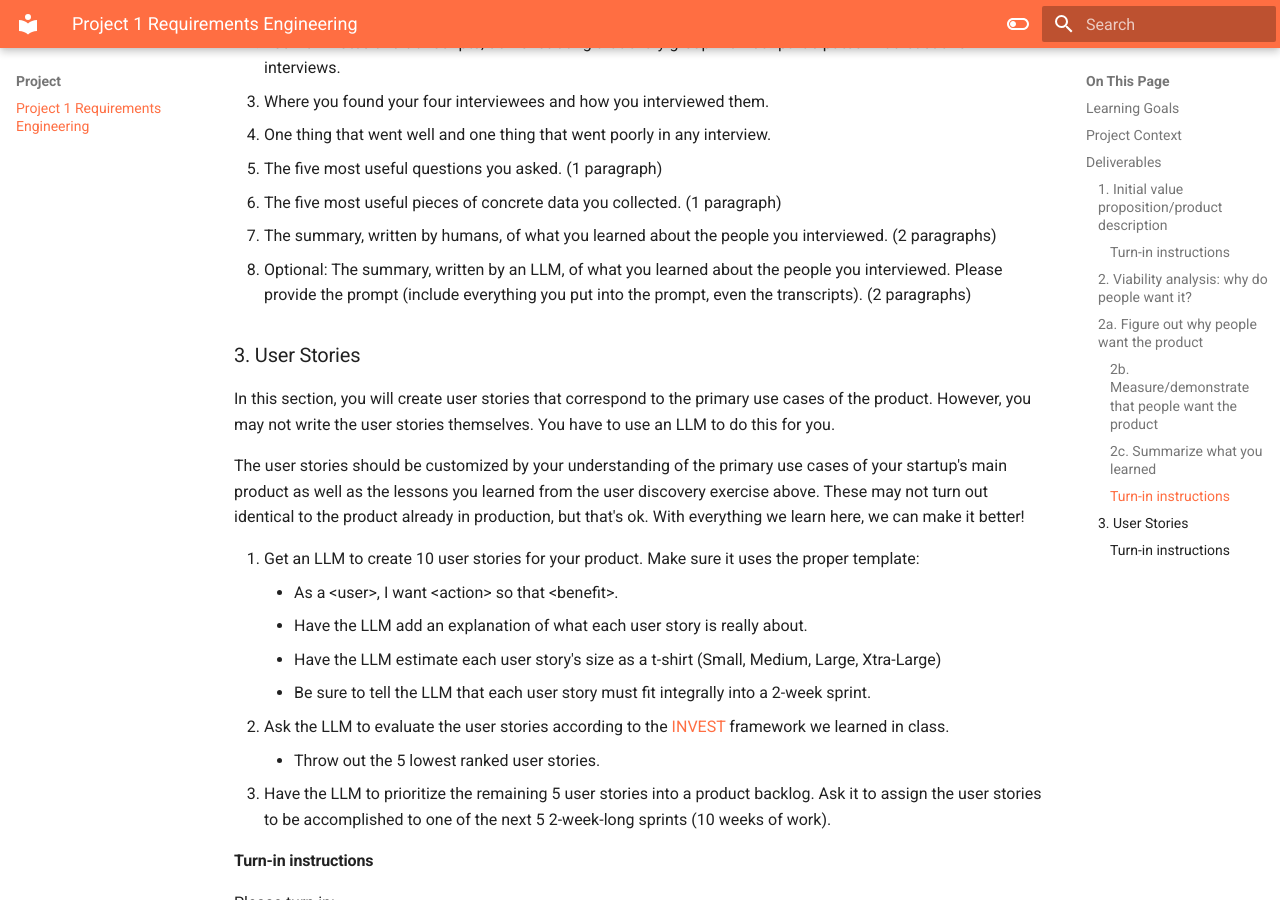
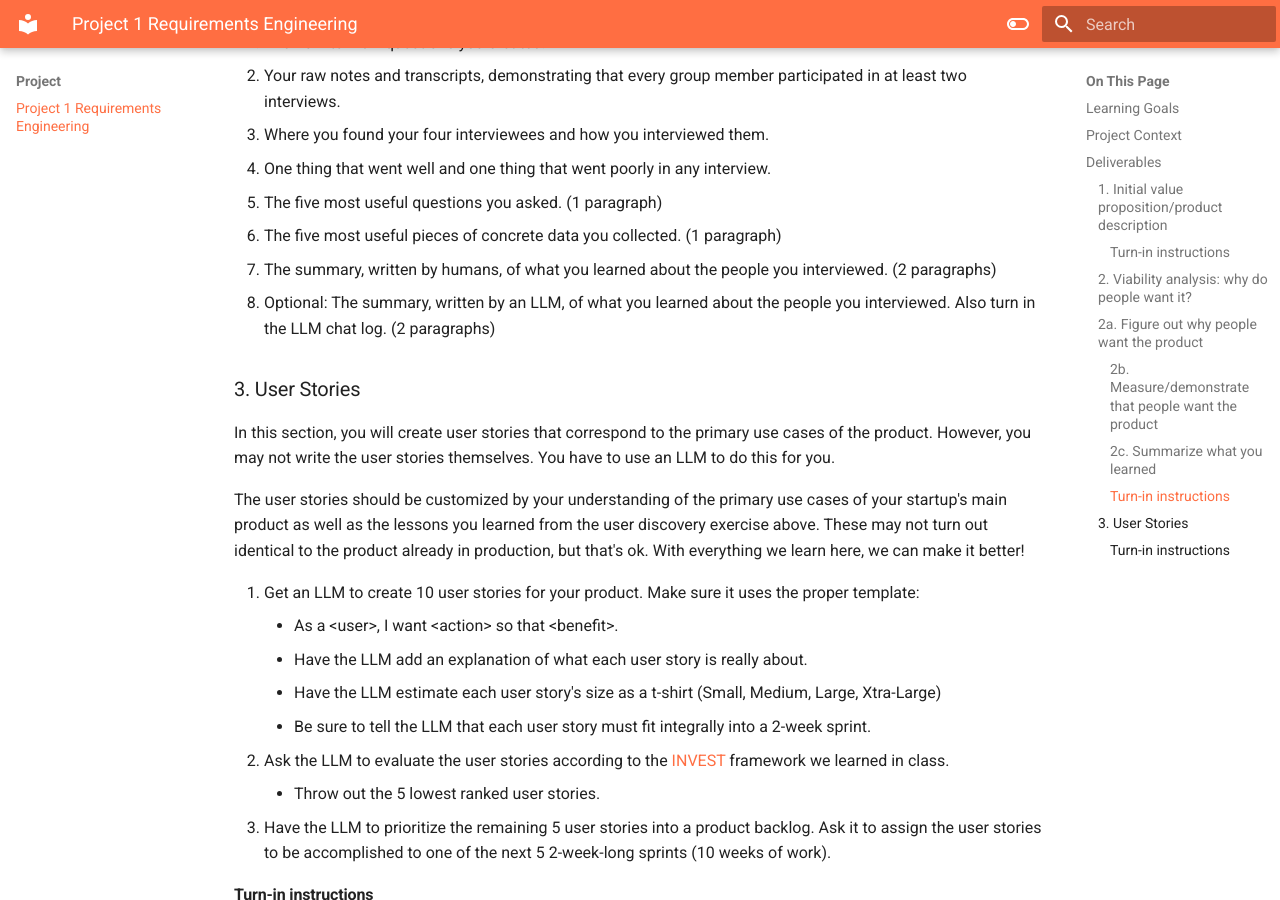
Before and after one commit to AI-Developer-Tools/ai-developer-tools.github.io, an MkDocs documentation site: the page built from docs/project/p1.md, in a window 1280 px wide and 900 px high, scrolled down 2247 px. Built offline with MkDocs 1.6.1 and Material for MkDocs 9.7.7, drawn with Linux system fonts in a browser that asks for light colours; some of the changed text lies outside the part shown.

Commit message:
Small mods.

```diff
--- a/docs/project/p1.md
+++ b/docs/project/p1.md
@@ -27,6 +27,7 @@ Please answer the following questions:
   2. The value proposition(s) for your product, written by humans. (1-2 sentences)
   3. The value proposition(s) for your product, written by the LLM. (1-2 sentences)
   4. Describe the difference in the value propositions written by humans and LLMs. Explain which one is more compelling and why. (3-4 sentences)
+  5. Turn in your chat log with the LLM.
 
 ### 2. Viability analysis: why do people want it?
 
@@ -72,7 +73,7 @@ Please turn in:
   5. The five most useful questions you asked. (1 paragraph)
   6. The five most useful pieces of concrete data you collected. (1 paragraph)
   7. The summary, written by humans, of what you learned about the people you interviewed. (2 paragraphs)
-  8. Optional: The summary, written by an LLM, of what you learned about the people you interviewed. Please provide the prompt (include everything you put into the prompt, even the transcripts). (2 paragraphs)
+  8. Optional: The summary, written by an LLM, of what you learned about the people you interviewed. Also turn in the LLM chat log. (2 paragraphs)
 
 
 ### 3. User Stories
```
